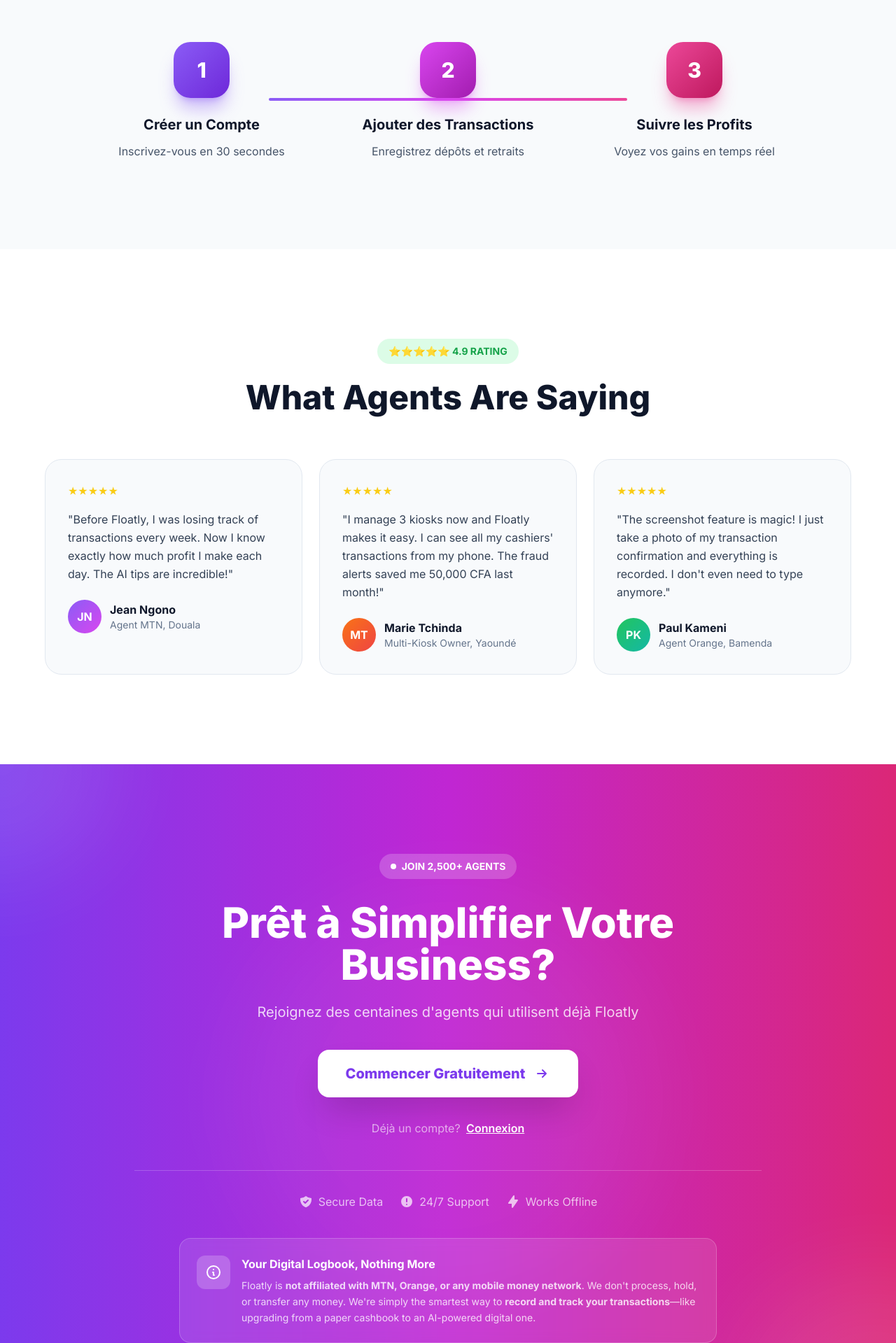
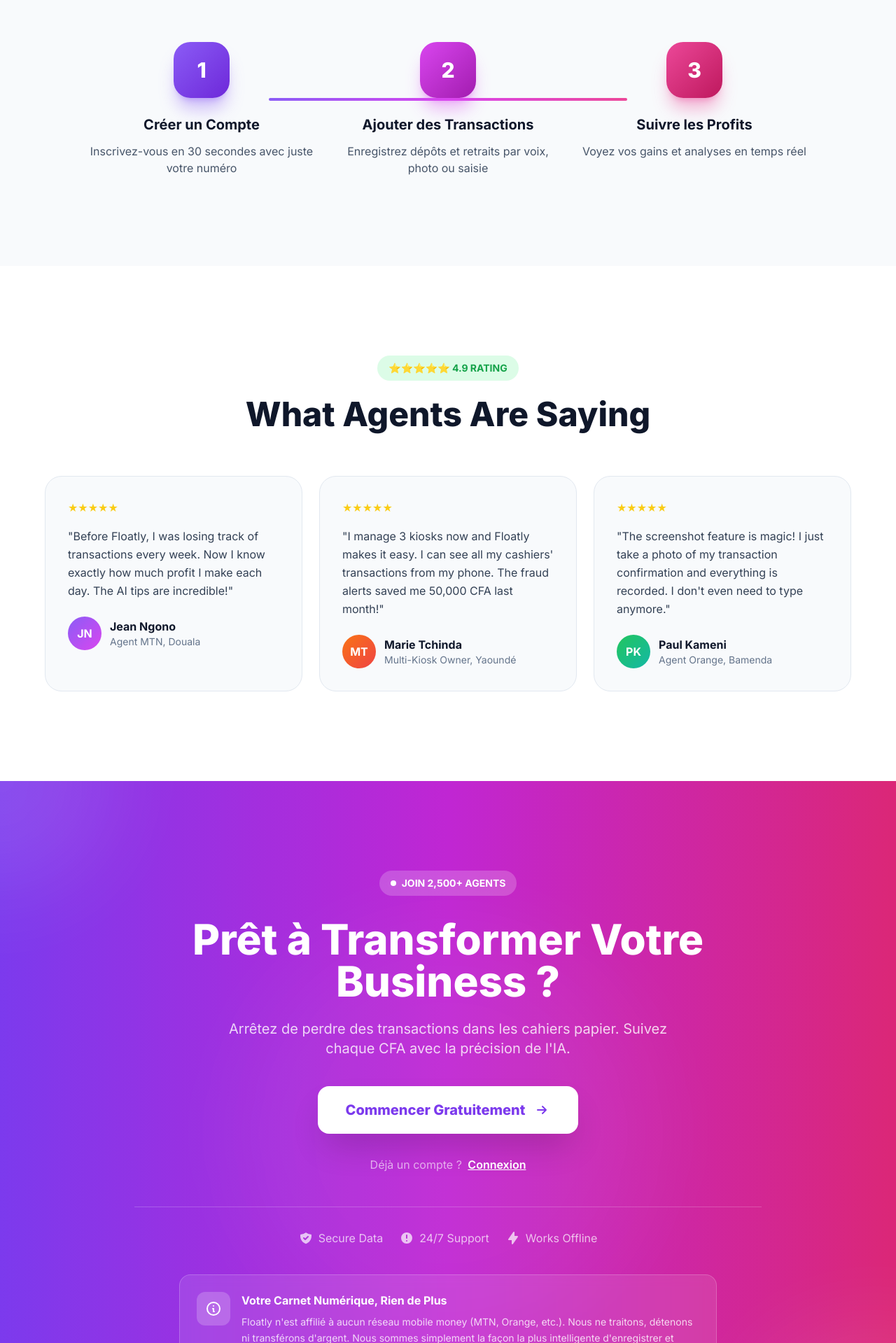
Before and after one commit to SaahBrice/FLOATLY-by-Antgravity, a Django app: page / in a window 1280 px wide. Shown: the part 4335-6254 px from the top of the page at 70% size. Run offline with Django 5.2, Linux system fonts and the light colour scheme; some libraries are stand-ins or nearby versions.

Commit message:
adjusted the ui

```diff
--- a/core/dashboard_views.py
+++ b/core/dashboard_views.py
@@ -71,6 +71,8 @@
                 'cash_balance': Decimal('0'),
                 'float_balance': Decimal('0'),
                 'float_per_network': {},
+                'profit_balance': Decimal('0'),
+                'profit_per_network': {},
                 'day_started': False,
                 'today_profit': Decimal('0'),
                 'today_count': 0,
@@ -96,11 +98,14 @@
             'cash_balance': balances.get('cash_balance', Decimal('0')),
             'float_balance': balances.get('float_balance', Decimal('0')),
             'float_per_network': balances.get('float_per_network', {}),
+            'profit_balance': balances.get('profit_balance', Decimal('0')),
+            'profit_per_network': balances.get('profit_per_network', {}),
             'day_started': balances.get('day_started', False),
             'today_profit': balances.get('total_profit', Decimal('0')),
             'today_count': today_count,
             'recent_transactions': recent,
         }
+
 
     def get_context_data(self, **kwargs):
         context = super().get_context_data(**kwargs)
--- a/core/models/transaction.py
+++ b/core/models/transaction.py
@@ -26,6 +26,7 @@
     class TransactionType(models.TextChoices):
         DEPOSIT = 'DEPOSIT', 'Deposit (Cash In)'
         WITHDRAWAL = 'WITHDRAWAL', 'Withdrawal (Cash Out)'
+        PROFIT_WITHDRAWAL = 'PROFIT_WITHDRAWAL', 'Profit Withdrawal'
 
     # Relationships
     kiosk = models.ForeignKey(
@@ -51,7 +52,7 @@
     # Transaction details
     transaction_type = models.CharField(
         'type',
-        max_length=15,
+        max_length=20,
         choices=TransactionType.choices,
         help_text='Deposit = customer sending money, Withdrawal = customer taking cash'
     )
--- a/static/js/alpine_stores.js
+++ b/static/js/alpine_stores.js
@@ -44,57 +44,119 @@
         translations: {
             // Navigation
             nav_features: { en: 'Features', fr: 'Fonctionnalités' },
+            nav_ai: { en: 'AI', fr: 'IA' },
             nav_pricing: { en: 'Pricing', fr: 'Tarifs' },
             nav_login: { en: 'Log In', fr: 'Connexion' },
             nav_signup: { en: 'Get Started', fr: 'Commencer' },
 
-            // Hero
+            // Hero Section
+            hero_badge: { en: '🇨🇲 #1 Mobile Money Tracking App in Cameroon', fr: '🇨🇲 #1 Application de Suivi Mobile Money au Cameroun' },
             hero_title: { en: 'Track Your Float.', fr: 'Suivez Votre Float.' },
             hero_title2: { en: 'Grow Your Business.', fr: 'Développez Votre Business.' },
-            hero_subtitle: { en: 'The digital logbook for mobile money agents in Cameroon', fr: 'Le carnet numérique pour les agents mobile money au Cameroun' },
-            hero_cta: { en: 'Start Free', fr: 'Commencer Gratuit' },
+            hero_subtitle: { en: 'The AI-powered digital logbook for mobile money agents. Never lose a transaction again.', fr: 'Le carnet numérique alimenté par l\'IA pour les agents mobile money. Ne perdez plus jamais une transaction.' },
+            hero_cta: { en: 'Start Free Today', fr: 'Commencer Gratuitement' },
             hero_cta2: { en: 'Watch Demo', fr: 'Voir la Démo' },
+            hero_stat1: { en: 'Active Agents', fr: 'Agents Actifs' },
+            hero_stat2: { en: 'CFA Tracked', fr: 'CFA Suivis' },
+            hero_stat3: { en: 'Uptime', fr: 'Disponibilité' },
 
-            // Features
-            features_title: { en: 'Built for Mobile Money Agents', fr: 'Conçu pour les Agents Mobile Money' },
-            features_subtitle: { en: 'Everything you need to manage your kiosk and track profits', fr: 'Tout ce dont vous avez besoin pour gérer votre kiosque et suivre vos profits' },
+            // Features Section
+            features_badge: { en: 'POWERFUL FEATURES', fr: 'FONCTIONNALITÉS PUISSANTES' },
+            features_title: { en: 'Everything You Need to', fr: 'Tout ce qu\'il vous faut pour' },
+            features_title2: { en: 'Dominate', fr: 'Dominer' },
+            features_subtitle: { en: 'Say goodbye to paper cashbooks. Floatly gives you superpowers to track, analyze, and grow your mobile money business.', fr: 'Dites adieu aux cahiers papier. Floatly vous donne des super-pouvoirs pour suivre, analyser et développer votre business mobile money.' },
 
-            feature1_title: { en: 'Auto Profit Calculator', fr: 'Calcul Automatique des Profits' },
-            feature1_desc: { en: 'Automatic commission calculation based on official rates', fr: 'Calcul automatique des commissions basé sur les tarifs officiels' },
+            // AI Smart Entry Feature
+            feature_ai_title: { en: 'AI Smart Entry', fr: 'Saisie Intelligente IA' },
+            feature_ai_desc: { en: 'Snap a photo of your MoMo/OM confirmation screen, or just speak! Describe your transaction naturally and our AI extracts everything. No typing required!', fr: 'Prenez une photo de votre écran de confirmation MoMo/OM, ou parlez simplement ! Décrivez votre transaction naturellement et notre IA extrait tout. Pas besoin de taper !' },
+            feature_ai_photo: { en: '📷 Photo Capture', fr: '📷 Capture Photo' },
+            feature_ai_voice: { en: '🎙️ Voice Input', fr: '🎙️ Saisie Vocale' },
+            feature_ai_accuracy: { en: '99% Accuracy', fr: '99% de Précision' },
+            feature_ai_offline: { en: 'Works Offline', fr: 'Fonctionne Hors Ligne' },
 
-            feature2_title: { en: 'Multi-Kiosk Management', fr: 'Gestion Multi-Kiosques' },
-            feature2_desc: { en: 'Manage multiple locations from one account', fr: 'Gérez plusieurs points de vente depuis un seul compte' },
+            // Other Features
+            feature_multikiosk_title: { en: 'Multi-Kiosk Management', fr: 'Gestion Multi-Kiosques' },
+            feature_multikiosk_desc: { en: 'Own 5 kiosks? 10? Manage them all from one dashboard. Switch between locations instantly.', fr: 'Vous avez 5 kiosques ? 10 ? Gérez-les tous depuis un seul tableau de bord. Changez de lieu instantanément.' },
 
-            feature3_title: { en: 'Works Offline', fr: 'Fonctionne Hors Ligne' },
-            feature3_desc: { en: 'No internet? No problem. Sync when back online', fr: 'Pas d\'internet? Pas de problème. Synchronisez une fois en ligne' },
+            feature_fraud_title: { en: 'AI Fraud Detection', fr: 'Détection de Fraude IA' },
+            feature_fraud_desc: { en: 'Get instant alerts for suspicious patterns: duplicate transactions, unusual amounts, or employee discrepancies.', fr: 'Recevez des alertes instantanées pour les activités suspectes : transactions en double, montants inhabituels ou écarts des employés.' },
 
-            feature4_title: { en: 'Team Access', fr: 'Accès Équipe' },
-            feature4_desc: { en: 'Invite cashiers with controlled permissions', fr: 'Invitez vos caissiers avec des permissions contrôlées' },
+            feature_storage_title: { en: 'Forever Data Storage', fr: 'Stockage Permanent' },
+            feature_storage_desc: { en: 'Your data is stored securely for years. No more losing cashbooks to fire, water, or theft.', fr: 'Vos données sont stockées en sécurité pendant des années. Fini les pertes de cahiers à cause du feu, de l\'eau ou du vol.' },
 
-            // How it works
+            feature_search_title: { en: 'Comprehensive Search', fr: 'Recherche Complète' },
+            feature_search_desc: { en: 'Customer asking about a transaction from 2 years ago? Find it in seconds. Search by phone, amount, date, or network.', fr: 'Un client demande une transaction d\'il y a 2 ans ? Trouvez-la en secondes. Recherchez par téléphone, montant, date ou réseau.' },
+
+            feature_team_title: { en: 'Team & Cashier Access', fr: 'Accès Équipe & Caissiers' },
+            feature_team_desc: { en: 'Invite your cashiers with controlled permissions. See who logged what and keep everyone accountable.', fr: 'Invitez vos caissiers avec des permissions contrôlées. Voyez qui a enregistré quoi et gardez tout le monde responsable.' },
+
+            feature_referral_title: { en: 'Referral Bonus', fr: 'Bonus de Parrainage' },
+            feature_referral_desc: { en: 'Invite fellow agents and earn rewards! Get 1,000 CFA for every agent who signs up with your code.', fr: 'Invitez d\'autres agents et gagnez des récompenses ! Recevez 1 000 CFA pour chaque agent inscrit avec votre code.' },
+
+            feature_notifications_title: { en: 'Daily Smart Notifications', fr: 'Notifications Intelligentes' },
+            feature_notifications_desc: { en: 'Get daily summaries, profit alerts, and AI-powered tips to improve your business.', fr: 'Recevez des résumés quotidiens, alertes de profit et conseils IA pour améliorer votre business.' },
+
+            // How It Works Section
+            how_badge: { en: 'EASY TO START', fr: 'FACILE À DÉMARRER' },
             how_title: { en: 'How It Works', fr: 'Comment Ça Marche' },
             step1_title: { en: 'Create Account', fr: 'Créer un Compte' },
-            step1_desc: { en: 'Sign up in 30 seconds', fr: 'Inscrivez-vous en 30 secondes' },
+            step1_desc: { en: 'Sign up in 30 seconds with just your phone number', fr: 'Inscrivez-vous en 30 secondes avec juste votre numéro' },
             step2_title: { en: 'Add Transactions', fr: 'Ajouter des Transactions' },
-            step2_desc: { en: 'Log deposits & withdrawals', fr: 'Enregistrez dépôts et retraits' },
+            step2_desc: { en: 'Log deposits & withdrawals by voice, photo, or typing', fr: 'Enregistrez dépôts et retraits par voix, photo ou saisie' },
             step3_title: { en: 'Track Profits', fr: 'Suivre les Profits' },
-            step3_desc: { en: 'See your earnings in real-time', fr: 'Voyez vos gains en temps réel' },
+            step3_desc: { en: 'See your earnings and analytics in real-time', fr: 'Voyez vos gains et analyses en temps réel' },
 
-            // CTA
-            cta_title: { en: 'Ready to Simplify Your Business?', fr: 'Prêt à Simplifier Votre Business?' },
-            cta_subtitle: { en: 'Join hundreds of agents already using Floatly', fr: 'Rejoignez des centaines d\'agents qui utilisent déjà Floatly' },
-            cta_button: { en: 'Get Started Free', fr: 'Commencer Gratuitement' },
-            cta_login: { en: 'Already have an account?', fr: 'Déjà un compte?' },
+            // AI Features Section
+            ai_badge: { en: 'POWERED BY AI', fr: 'ALIMENTÉ PAR L\'IA' },
+            ai_title: { en: 'AI That Works', fr: 'L\'IA Qui Travaille' },
+            ai_title2: { en: 'For You', fr: 'Pour Vous' },
+            ai_subtitle: { en: 'Floatly\'s AI doesn\'t just store data—it analyzes, predicts, and recommends.', fr: 'L\'IA de Floatly ne stocke pas seulement les données—elle analyse, prédit et recommande.' },
+
+            ai_voice_title: { en: 'Voice Transaction Entry', fr: 'Saisie Vocale des Transactions' },
+            ai_voice_desc: { en: 'Just speak naturally! Say "Orange Money withdrawal 75,000 to 690123456" and Floatly\'s AI understands everything.', fr: 'Parlez naturellement ! Dites "Retrait Orange Money 75 000 au 690123456" et l\'IA de Floatly comprend tout.' },
+            ai_voice_1: { en: 'Natural language understanding', fr: 'Compréhension du langage naturel' },
+            ai_voice_2: { en: 'French & English support', fr: 'Support Français & Anglais' },
+            ai_voice_3: { en: 'Hands-free operation', fr: 'Utilisation mains libres' },
+
+            ai_insights_title: { en: 'Smart Recommendations', fr: 'Recommandations Intelligentes' },
+            ai_insights_desc: { en: 'Our AI analyzes your business patterns and sends personalized tips.', fr: 'Notre IA analyse vos habitudes et envoie des conseils personnalisés.' },
+            ai_insights_tip: { en: 'Your Thursday afternoon deposits are 40% higher than average. Consider having extra float ready after 2 PM.', fr: 'Vos dépôts du jeudi après-midi sont 40% plus élevés que la moyenne. Prévoyez plus de float après 14h.' },
+
+            ai_fraud_title: { en: 'Fraud Protection', fr: 'Protection Anti-Fraude' },
+            ai_fraud_desc: { en: 'AI monitors every transaction for anomalies. Duplicate entries, unusual amounts, suspicious patterns—we catch them.', fr: 'L\'IA surveille chaque transaction. Doublons, montants inhabituels, activités suspectes—nous les détectons.' },
+            ai_fraud_alert: { en: 'Transaction #4521 looks like a duplicate of #4518 from 3 minutes ago. Please verify.', fr: 'La transaction #4521 ressemble à un doublon de #4518 d\'il y a 3 minutes. Veuillez vérifier.' },
+
+            // CTA Section
+            cta_badge: { en: 'JOIN 2,500+ AGENTS', fr: 'REJOIGNEZ 2 500+ AGENTS' },
+            cta_title: { en: 'Ready to Transform Your Business?', fr: 'Prêt à Transformer Votre Business ?' },
+            cta_subtitle: { en: 'Stop losing transactions in paper cashbooks. Start tracking every CFA with AI-powered precision.', fr: 'Arrêtez de perdre des transactions dans les cahiers papier. Suivez chaque CFA avec la précision de l\'IA.' },
+            cta_button: { en: 'Start Free Today', fr: 'Commencer Gratuitement' },
+            cta_login: { en: 'Already have an account?', fr: 'Déjà un compte ?' },
+            cta_secure: { en: 'Secure Data', fr: 'Données Sécurisées' },
+            cta_support: { en: '24/7 Support', fr: 'Support 24/7' },
+            cta_offline: { en: 'Works Offline', fr: 'Fonctionne Hors Ligne' },
+
+            // Disclaimer
+            disclaimer_title: { en: 'Your Digital Logbook, Nothing More', fr: 'Votre Carnet Numérique, Rien de Plus' },
+            disclaimer_text: { en: 'Floatly is not affiliated with MTN, Orange, or any mobile money network. We don\'t process, hold, or transfer any money. We\'re simply the smartest way to record and track your transactions—like upgrading from a paper cashbook to an AI-powered digital one.', fr: 'Floatly n\'est affilié à aucun réseau mobile money (MTN, Orange, etc.). Nous ne traitons, détenons ni transférons d\'argent. Nous sommes simplement la façon la plus intelligente d\'enregistrer et suivre vos transactions—comme passer d\'un cahier papier à un carnet numérique alimenté par l\'IA.' },
+
+            // Partners Section
+            partners_badge: { en: '🤝 ECOSYSTEM', fr: '🤝 ÉCOSYSTÈME' },
+            partners_title: { en: 'Built By', fr: 'Créé Par' },
+            partners_subtitle: { en: 'Floatly is part of a family of African-built products empowering creativity, education, and technology across the continent.', fr: 'Floatly fait partie d\'une famille de produits africains qui promeuvent la créativité, l\'éducation et la technologie à travers le continent.' },
+            partners_tagline: { en: '🌍 Building technology that matters, from Africa, for the world.', fr: '🌍 Construire une technologie qui compte, depuis l\'Afrique, pour le monde.' },
 
             // Footer
-            footer_copyright: { en: '© 2024 Floatly. Built for Cameroon\'s mobile money agents.', fr: '© 2024 Floatly. Conçu pour les agents mobile money du Cameroun.' },
+            footer_brand_desc: { en: 'The AI-powered digital logbook for mobile money agents in Cameroon. Track, analyze, and grow your business.', fr: 'Le carnet numérique alimenté par l\'IA pour les agents mobile money au Cameroun. Suivez, analysez et développez votre business.' },
+            footer_product: { en: 'Product', fr: 'Produit' },
+            footer_support: { en: 'Support', fr: 'Support' },
+            footer_legal: { en: 'Legal', fr: 'Légal' },
+            footer_help: { en: 'Help Center', fr: 'Centre d\'Aide' },
+            footer_contact: { en: 'Contact', fr: 'Contact' },
             footer_privacy: { en: 'Privacy', fr: 'Confidentialité' },
             footer_terms: { en: 'Terms', fr: 'Conditions' },
-
-            // Pills
-            pill_mtn: { en: 'MTN MoMo', fr: 'MTN MoMo' },
-            pill_orange: { en: 'Orange Money', fr: 'Orange Money' },
-            pill_offline: { en: 'Works Offline', fr: 'Hors Ligne' },
+            footer_copyright: { en: '© 2024 Floatly. Built for Cameroon\'s mobile money agents.', fr: '© 2024 Floatly. Conçu pour les agents mobile money du Cameroun.' },
+            footer_made: { en: 'Made with ❤️ in 🇨🇲 Cameroon', fr: 'Fait avec ❤️ au 🇨🇲 Cameroun' },
         },
 
         t(key) {
--- a/templates/base.html
+++ b/templates/base.html
@@ -27,14 +27,16 @@
         <script src="https://unpkg.com/htmx.org@1.9.10"
                 integrity="sha384-D1Kt99CQMDuVetoL1lrYwg5t+9QdHe7NLX/SoJYkXDFfX37iInKRy5xLSi8nO7UC"
                 crossorigin="anonymous"></script>
-        <!-- AlpineJS -->
+
+        <!-- Alpine stores MUST load before Alpine.js (with defer) -->
+        <script defer src="/static/js/alpine_stores.js"></script>
+        <!-- AlpineJS (loads after stores due to defer order) -->
         <script defer src="https://unpkg.com/alpinejs@3.x.x/dist/cdn.min.js"></script>
 
         <!-- Chart.js for Dashboard Charts -->
         <script src="https://cdn.jsdelivr.net/npm/chart.js@4.4.1/dist/chart.umd.min.js"></script>
 
-        <!-- Alpine stores & Dashboard chart (extracted to external files) -->
-        <script src="/static/js/alpine_stores.js"></script>
+        <!-- Dashboard chart component -->
         <script src="/static/js/dashboard_chart.js"></script>
         <!-- Custom Styles -->
         <style>
--- a/templates/landing/partials/_cta_footer.html
+++ b/templates/landing/partials/_cta_footer.html
@@ -62,9 +62,9 @@
                     </svg>
                 </div>
                 <div class="text-left">
-                    <h4 class="text-white font-bold mb-2">Your Digital Logbook, Nothing More</h4>
-                    <p class="text-white/80 text-sm leading-relaxed">
-                        Floatly is <strong>not affiliated with MTN, Orange, or any mobile money network</strong>. We don't process, hold, or transfer any money. We're simply the smartest way to <strong>record and track your transactions</strong>—like upgrading from a paper cashbook to an AI-powered digital one.
+                    <h4 class="text-white font-bold mb-2" x-text="$store.i18n.t('disclaimer_title')">Your Digital Logbook, Nothing More</h4>
+                    <p class="text-white/80 text-sm leading-relaxed" x-text="$store.i18n.t('disclaimer_text')">
+                        Floatly is not affiliated with MTN, Orange, or any mobile money network. We don't process, hold, or transfer any money. We're simply the smartest way to record and track your transactions—like upgrading from a paper cashbook to an AI-powered digital one.
                     </p>
                 </div>
             </div>
@@ -80,13 +80,13 @@
     <div class="max-w-7xl mx-auto relative z-10">
         <!-- Section Header -->
         <div class="text-center mb-16">
-            <span class="inline-flex items-center gap-2 px-4 py-2 rounded-full bg-violet-100 dark:bg-violet-500/20 text-violet-600 dark:text-violet-400 text-sm font-bold mb-6">
+            <span class="inline-flex items-center gap-2 px-4 py-2 rounded-full bg-violet-100 dark:bg-violet-500/20 text-violet-600 dark:text-violet-400 text-sm font-bold mb-6" x-text="$store.i18n.t('partners_badge')">
                 🤝 ECOSYSTEM
             </span>
             <h2 class="text-3xl sm:text-4xl font-black text-slate-900 dark:text-white mb-4">
-                Built By <span class="bg-clip-text text-transparent bg-gradient-to-r from-violet-600 to-fuchsia-600">Antgravity</span>
+                <span x-text="$store.i18n.t('partners_title')">Built By</span> <span class="bg-clip-text text-transparent bg-gradient-to-r from-violet-600 to-fuchsia-600">Antgravity</span>
             </h2>
-            <p class="text-slate-600 dark:text-white/60 max-w-2xl mx-auto">
+            <p class="text-slate-600 dark:text-white/60 max-w-2xl mx-auto" x-text="$store.i18n.t('partners_subtitle')">
                 Floatly is part of a family of African-built products empowering creativity, education, and technology across the continent.
             </p>
         </div>
@@ -167,7 +167,7 @@
         </div>
 
         <!-- Bottom tagline -->
-        <p class="text-center text-slate-400 dark:text-white/40 text-sm mt-10">
+        <p class="text-center text-slate-400 dark:text-white/40 text-sm mt-10" x-text="$store.i18n.t('partners_tagline')">
             🌍 Building technology that matters, from Africa, for the world.
         </p>
     </div>
--- a/templates/landing/partials/_hero.html
+++ b/templates/landing/partials/_hero.html
@@ -89,7 +89,7 @@
                         <span class="animate-ping absolute inline-flex h-full w-full rounded-full bg-green-400 opacity-75"></span>
                         <span class="relative inline-flex rounded-full h-2.5 w-2.5 bg-green-500"></span>
                     </span>
-                    <span class="text-sm font-semibold text-slate-700 dark:text-white/80">🇨🇲 #1 Mobile Money Tracking App in Cameroon</span>
+                    <span class="text-sm font-semibold text-slate-700 dark:text-white/80" x-text="$store.i18n.t('hero_badge')">🇨🇲 #1 Mobile Money Tracking App in Cameroon</span>
                 </div>
 
                 <!-- Title -->
```
Also changed, not shown: core/managers.py (+44 -10 lines), templates/core/partials/dashboard_content.html (+53 -0 lines), core/migrations/0007_increase_transaction_type_length.py (added).
